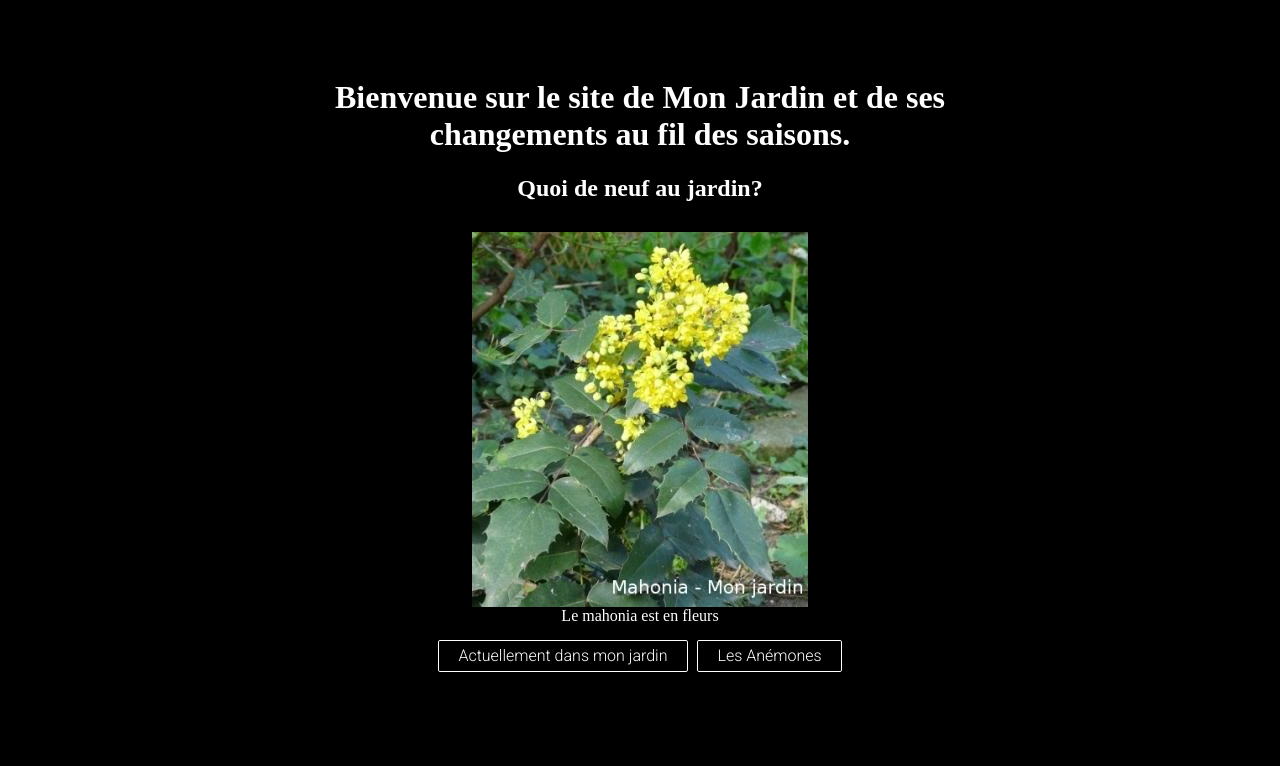
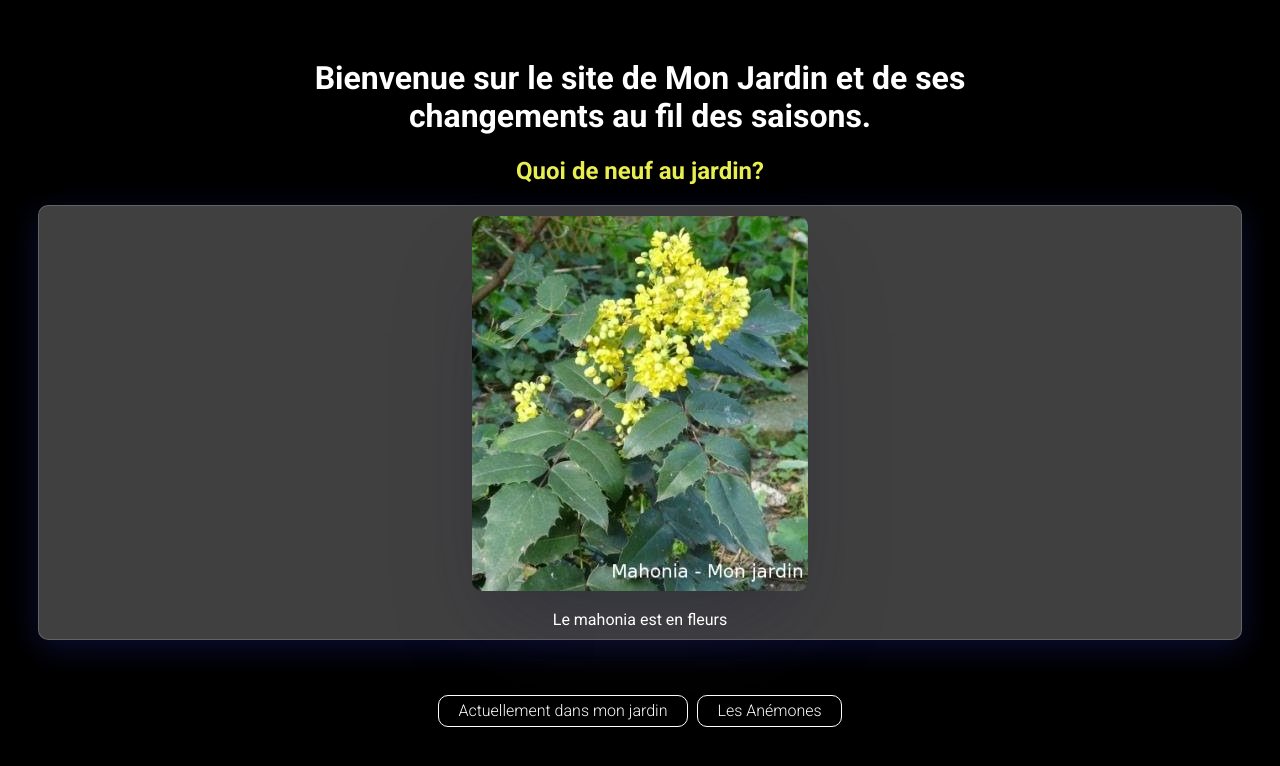
Before and after one commit to n-esc4p/jardin, a plain HTML site: page index.html in a window 1280 px wide. Drawn offline with Linux system fonts and the light colour scheme.

Commit message:
more shit

```diff
--- a/css/master.css
+++ b/css/master.css
@@ -3,7 +3,8 @@
 body {
   background-color: black;
   color: white;
-  padding: 50px;
+  font-family: 'Roboto',sans-serif;
+  padding: 30px;
 }
 
 h1 {
@@ -12,14 +13,26 @@ h1 {
 
 h2 {
   text-align: center;
+  color: #e8ee50;
 }
 
 .card {
   display: flex;
   padding: 10px;
+  padding-left: 20px;
+  padding-right: 20px;
   flex-direction: column;
   align-items: center;
-  /* background-color: red; */
+  background-color: grey;
+  border-radius: 10px;
+  margin-bottom: 50px;
+
+  background: rgba( 255, 255, 255, 0.25 );
+  box-shadow: 0 8px 32px 0 rgba( 31, 38, 135, 0.37 );
+  backdrop-filter: blur( 4px );
+  -webkit-backdrop-filter: blur( 4px );
+  border-radius: 10px;
+  border: 1px solid rgba( 255, 255, 255, 0.18 );
 }
 
 .actions {
@@ -29,15 +42,18 @@ h2 {
   align-content: center;
 }
 
+.image {
+  border-radius: 10px;
+  box-shadow: rgba(50, 50, 93, 0.25) 0px 50px 100px -20px, rgba(0, 0, 0, 0.3) 0px 30px 60px -30px;}
+
 a.button {
   display: inline-block;
   padding: 0.35em 1.2em;
   border: 0.1em solid #FFFFFF;
   margin: 0.3em;
-  border-radius: 0.12em;
+  border-radius: 10px;
   box-sizing: border-box;
   text-decoration: none;
-  font-family: 'Roboto',sans-serif;
   font-weight: 300;
   color: #FFFFFF;
   text-align: center;
--- a/index.html
+++ b/index.html
@@ -12,8 +12,8 @@
     </header>
     <h2>Quoi de neuf au jardin?</h2>
     <div class="card">
-      <img src="images/mahonia.jpg" alt="mahonia">
-      Le mahonia est en fleurs
+      <img src="images/mahonia.jpg" alt="mahonia" class="image">
+      <br>Le mahonia est en fleurs
     </div>
     <div class="actions">
       <a href="pages/actuellement.html" class="button">Actuellement dans mon jardin</a>
```
Also changed, not shown: pages/actuellement.html (+1 -1 lines), pages/anemone.html (+1 -1 lines).
